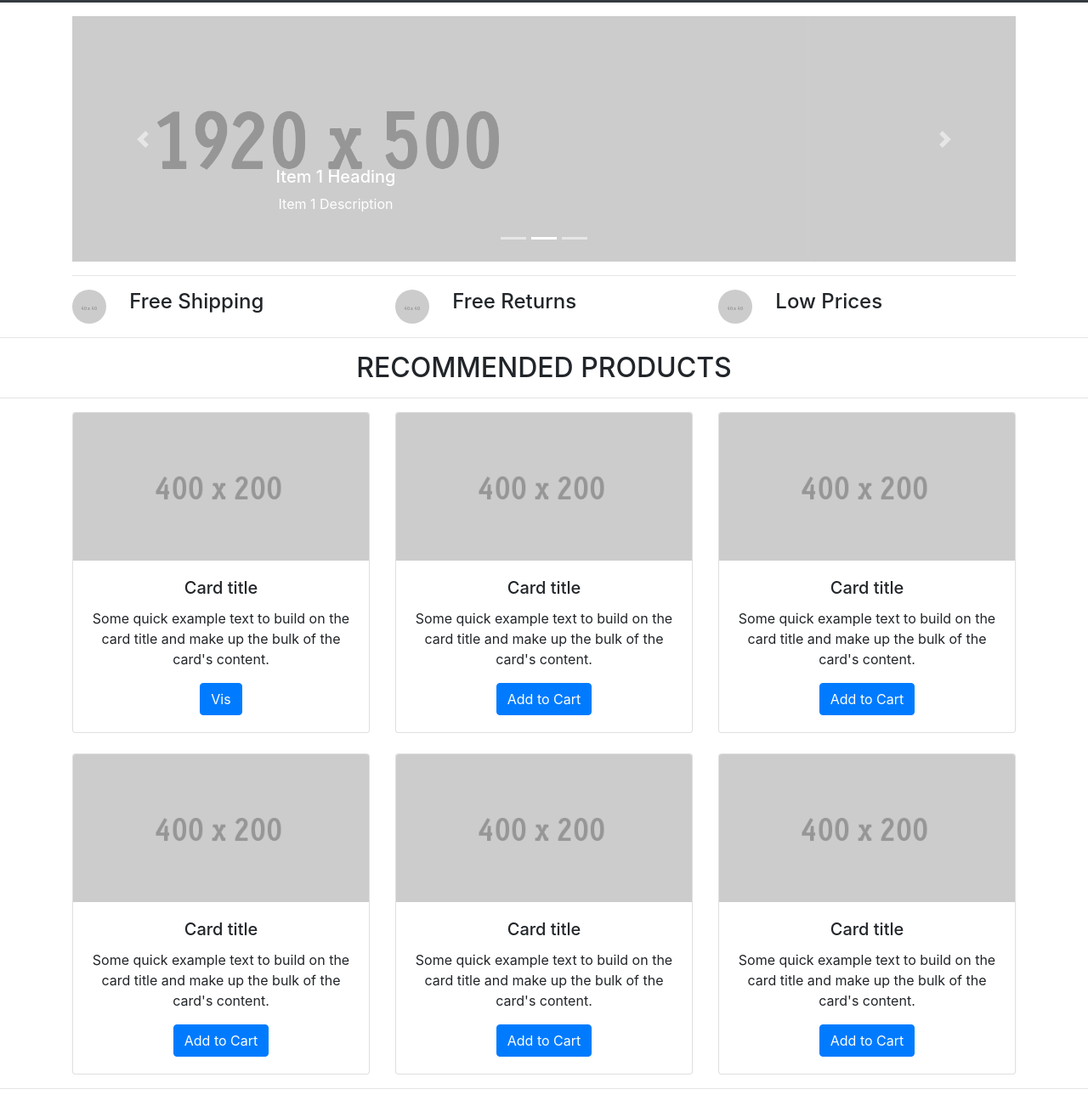
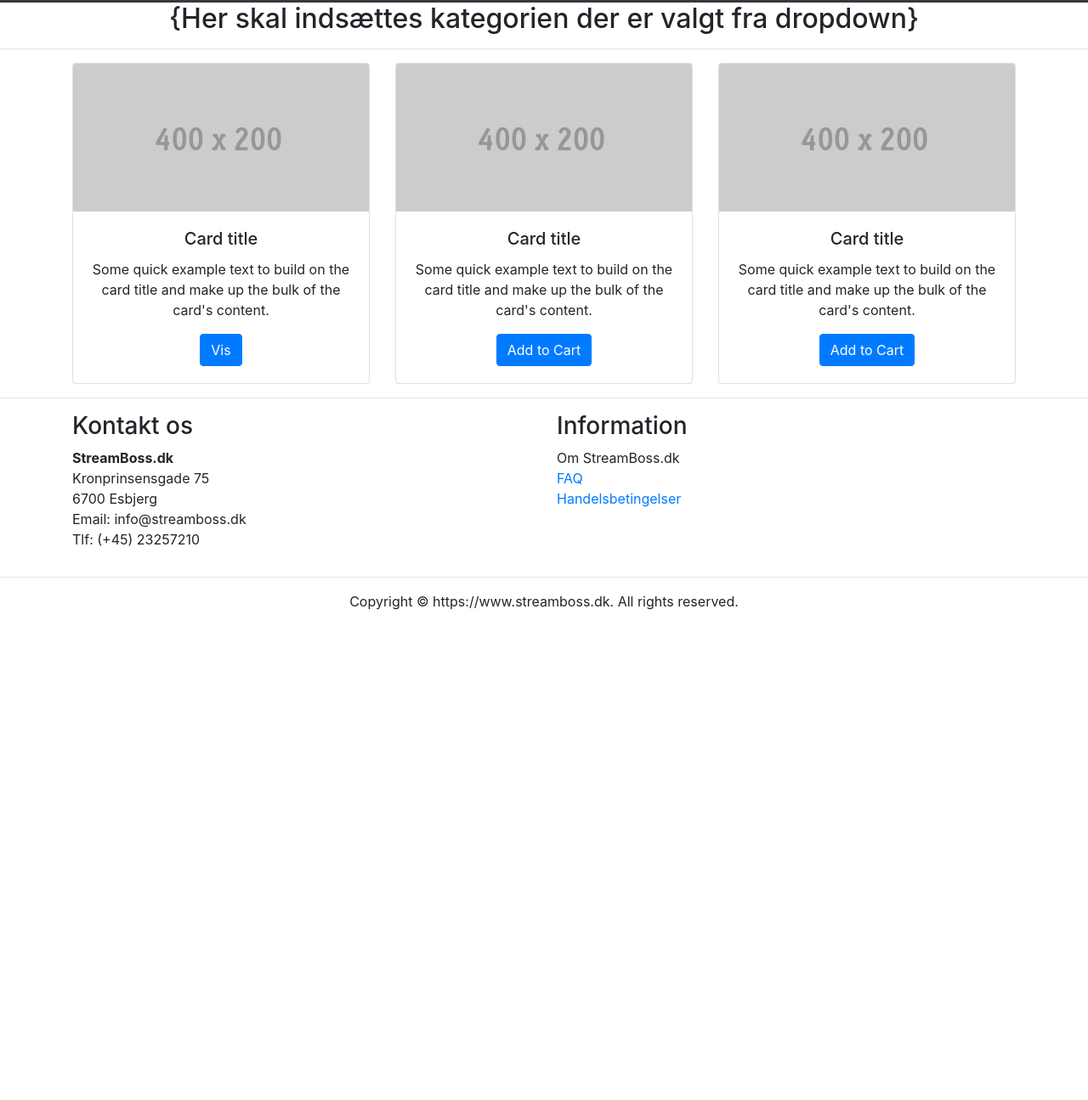
Before and after one commit to frodzet/StreamBoss-Design, a plain HTML site: page webshop.html in a window 1280 px wide. Shown: the part 61-1356 px from the top of the page at 85% size. After the commit the page ends 800 px from the top, so only its background shows below. Drawn offline with Linux system fonts and the light colour scheme.

Commit message:
Update webshop.html

```diff
--- a/webshop.html
+++ b/webshop.html
@@ -1,5 +1,5 @@
 <!DOCTYPE html>
-<html lang="en">
+<html>
   <head>
     <meta charset="utf-8">
     <meta http-equiv="X-UA-Compatible" content="IE=edge">
@@ -19,88 +19,14 @@
       <li class="nav-item"> <a class="nav-link" href="#contact">Kontakt</a> </li>
     </ul>
     <ul class="navbar-nav">
-      <li class="nav-item"> <a class="nav-link" href="#">Til kassen <img src="images/32X32.gif"/></a> </li>
+      <li class="nav-item"> <a class="nav-link" href="#">Til kassen <img src="images/32X32.gif" alt="placeholder"/></a> </li>
     </ul>
   </div>
 </nav>
-    <div class="container mt-3">
-      <div class="row">
-        <div class="col-12">
-          <div id="carouselExampleControls" class="carousel slide" data-ride="carousel">
-            <ol class="carousel-indicators">
-              <li data-target="#carouselExampleControls" data-slide-to="0" class="active"></li>
-              <li data-target="#carouselExampleControls" data-slide-to="1"></li>
-              <li data-target="#carouselExampleControls" data-slide-to="2"></li>
-            </ol>
-            <div class="carousel-inner">
-              <div class="carousel-item active">
-                <img class="d-block w-100" src="images/1920x500.gif" alt="First slide">
-                <div class="carousel-caption d-none d-md-block">
-                  <h5>Item 1 Heading</h5>
-                  <p>Item 1 Description</p>
-                </div>
-              </div>
-              <div class="carousel-item">
-                <img class="d-block w-100" src="images/1920x500.gif" alt="Second slide">
-                <div class="carousel-caption d-none d-md-block">
-                  <h5>Item 2 Heading</h5>
-                  <p>Item 2 Description</p>
-                </div>
-              </div>
-              <div class="carousel-item">
-                <img class="d-block w-100" src="images/1920x500.gif" alt="Third slide">
-                <div class="carousel-caption d-none d-md-block">
-                  <h5>Item 3 Heading</h5>
-                  <p>Item 3 Description</p>
-                </div>
-              </div>
-            </div>
-            <a class="carousel-control-prev" href="#carouselExampleControls" role="button" data-slide="prev">
-            <span class="carousel-control-prev-icon" aria-hidden="true"></span>
-            <span class="sr-only">Previous</span>
-            </a>
-            <a class="carousel-control-next" href="#carouselExampleControls" role="button" data-slide="next">
-            <span class="carousel-control-next-icon" aria-hidden="true"></span>
-            <span class="sr-only">Next</span>
-            </a>
-          </div>
-        </div>
-      </div>
-      <hr>
-    </div>
-    <div class="container">
-      <div class="row">
-        <div class="col-4">
-          <div class="row">
-            <div class="col-2"><img class="rounded-circle" alt="Free Shipping" src="images/40X40.gif"></div>
-            <div class="col-lg-6 col-10 ml-1">
-              <h4>Free Shipping</h4>
-            </div>
-          </div>
-        </div>
-        <div class="col-4">
-          <div class="row">
-            <div class="col-2"><img class="rounded-circle" alt="Free Shipping" src="images/40X40.gif"></div>
-            <div class="col-lg-6 col-10 ml-1">
-              <h4>Free Returns</h4>
-            </div>
-          </div>
-        </div>
-        <div class="col-4">
-          <div class="row">
-            <div class="col-2"><img class="rounded-circle" alt="Free Shipping" src="images/40X40.gif"></div>
-            <div class="col-lg-6 col-10 ml-1">
-              <h4>Low Prices</h4>
-            </div>
-          </div>
-        </div>
-      </div>
-    </div>
+    <h2 class="text-center">{Her skal indsættes kategorien der er valgt fra dropdown}</h2>
     <hr>
-    <h2 class="text-center">RECOMMENDED PRODUCTS</h2>
-    <hr>
-    <div class="container">
-      <div class="row text-center">
+  <div class="container">
+    <div class="row text-center">
         <div class="col-md-4 pb-1 pb-md-0">
           <div class="card">
             <img class="card-img-top" src="images/400X200.gif" alt="Card image cap">
@@ -132,54 +58,22 @@
           </div>
         </div>
       </div>
-      <div class="row text-center mt-4">
-        <div class="col-md-4 pb-1 pb-md-0">
-          <div class="card">
-            <img class="card-img-top" src="images/400X200.gif" alt="Card image cap">
-            <div class="card-body">
-              <h5 class="card-title">Card title</h5>
-              <p class="card-text">Some quick example text to build on the card title and make up the bulk of the card's content.</p>
-              <a href="#" class="btn btn-primary">Add to Cart</a>
-            </div>
-          </div>
-        </div>
-        <div class="col-md-4 pb-1 pb-md-0">
-          <div class="card">
-            <img class="card-img-top" src="images/400X200.gif" alt="Card image cap">
-            <div class="card-body">
-              <h5 class="card-title">Card title</h5>
-              <p class="card-text">Some quick example text to build on the card title and make up the bulk of the card's content.</p>
-              <a href="#" class="btn btn-primary">Add to Cart</a>
-            </div>
-          </div>
-        </div>
-        <div class="col-md-4 pb-1 pb-md-0">
-          <div class="card">
-            <img class="card-img-top" src="images/400X200.gif" alt="Card image cap">
-            <div class="card-body">
-              <h5 class="card-title">Card title</h5>
-              <p class="card-text">Some quick example text to build on the card title and make up the bulk of the card's content.</p>
-              <a href="#" class="btn btn-primary">Add to Cart</a>
-            </div>
-          </div>
-        </div>
-      </div>
-	  </div>
+</div>
 <hr>
 <div class="container">
   <div class="row">
     <div class="col-md-6 col-12" id="contact">
       <h3>Kontakt os</h3>
-      <p><b>StreamBoss.dk</b> </br>
-        Kronprinsensgade 75 </br>
-        6700 Esbjerg </br>
-        Email: info@streamboss.dk </br>
+      <p><b>StreamBoss.dk</b> <br>
+        Kronprinsensgade 75 <br>
+        6700 Esbjerg <br>
+        Email: info@streamboss.dk <br>
         Tlf: (+45) 23257210 </p>
     </div>
     <div class="col-md-6 col-12">
       <h3>Information</h3>
-      <p>Om StreamBoss.dk</br>
-        <a href="">FAQ</a> </br>
+      <p>Om StreamBoss.dk<br>
+        <a href="">FAQ</a> <br>
         <a href="">Handelsbetingelser</a> </p>
     </div>
   </div>
```
